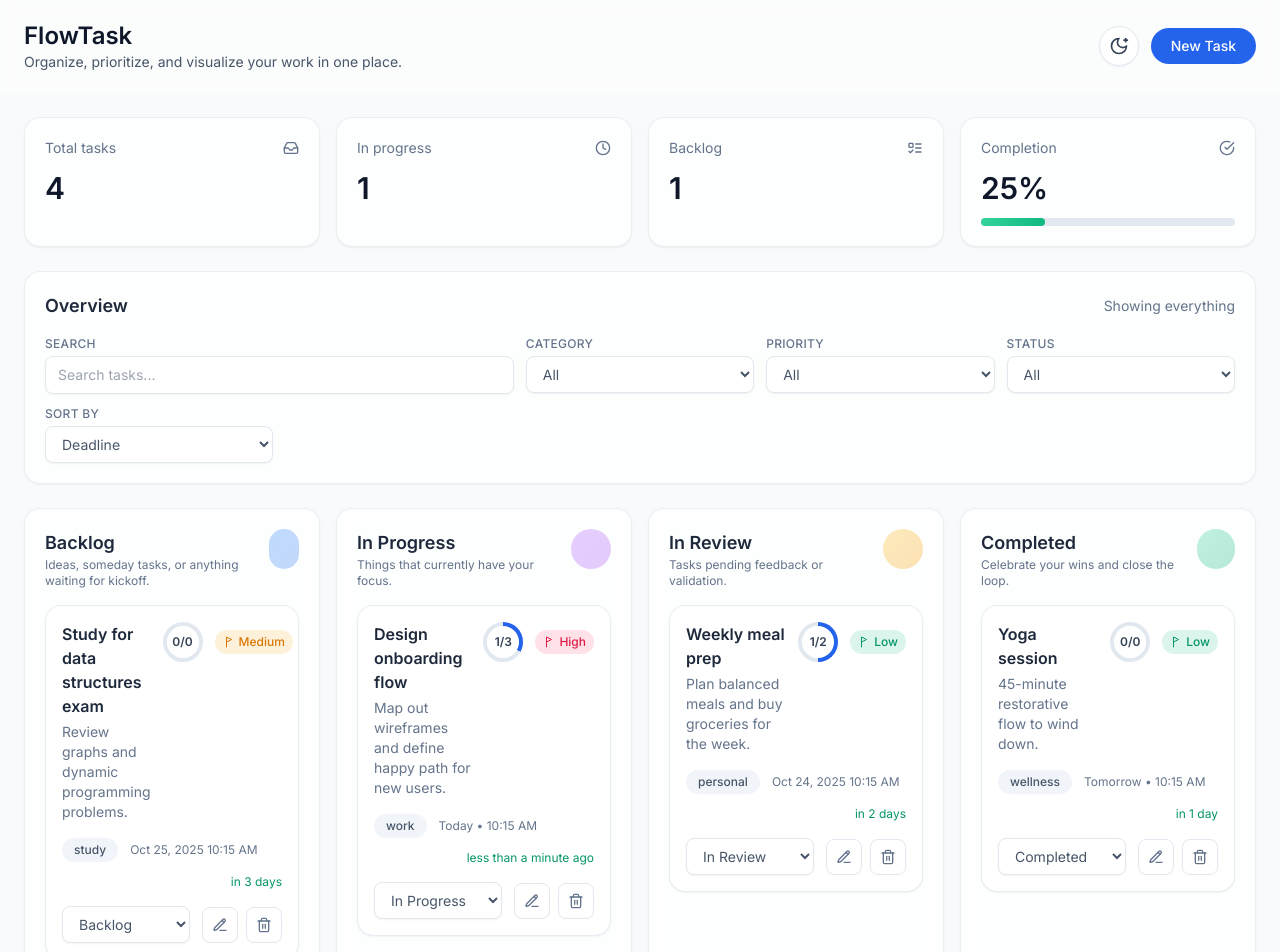
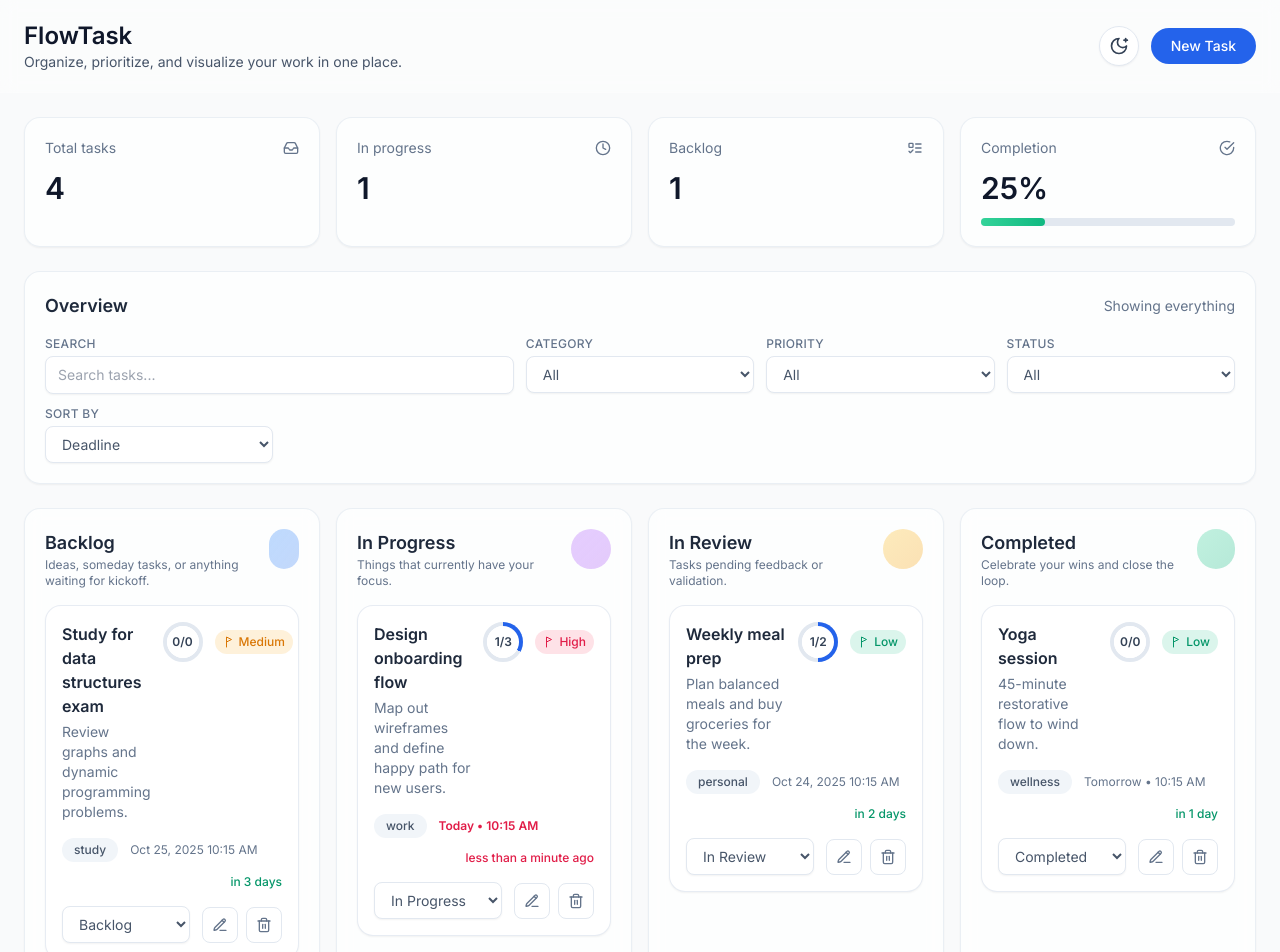
Before and after one commit to awang1020/Inbox-Calendar-AI, a Next.js app: page / in a window 1280 px wide. Shown: the top 952 px of the page. Built offline with nearby package versions, Linux system fonts and the light colour scheme.

Commit message:
Highlight overdue deadlines in red

```diff
--- a/components/task/TaskCard.tsx
+++ b/components/task/TaskCard.tsx
@@ -2,7 +2,7 @@
 
 import { useEffect, useMemo } from "react";
 import { FlagTriangleRight, PencilLine, Trash2 } from "lucide-react";
-import { formatDistanceToNow } from "date-fns";
+import { formatDistanceToNow, isPast, isValid } from "date-fns";
 import type { Task, TaskPriority } from "@/types/task";
 import { cn, formatDeadline } from "@/lib/utils";
 import { useSubtaskStore } from "@/store/useSubtaskStore";
@@ -39,9 +39,15 @@ export function TaskCard({ task, onEdit, onDelete, onStatusChange, onOpenSubtask
     };
   }, [subtasks]);
 
-  const deadlineDistance = task.deadline
-    ? formatDistanceToNow(new Date(task.deadline), { addSuffix: true })
-    : "Flexible";
+  const deadlineDate = task.deadline ? new Date(task.deadline) : null;
+  const isDeadlineValid = deadlineDate ? isValid(deadlineDate) : false;
+  const isOverdue = isDeadlineValid && deadlineDate ? isPast(deadlineDate) : false;
+
+  const deadlineDistance = isDeadlineValid && deadlineDate
+    ? formatDistanceToNow(deadlineDate, { addSuffix: true })
+    : task.deadline
+      ? "Invalid deadline"
+      : "Flexible";
 
   return (
     <article
@@ -90,8 +96,17 @@ export function TaskCard({ task, onEdit, onDelete, onStatusChange, onOpenSubtask
         <span className="rounded-full bg-slate-100 px-3 py-1 font-medium text-slate-600 dark:bg-slate-800 dark:text-slate-300">
           {task.category}
         </span>
-        <span>{formatDeadline(task.deadline)}</span>
-        <span className="ml-auto text-emerald-600 dark:text-emerald-400">{deadlineDistance}</span>
+        <span className={cn(isOverdue && "text-rose-600 dark:text-rose-400 font-semibold")}>
+          {formatDeadline(task.deadline)}
+        </span>
+        <span
+          className={cn(
+            "ml-auto font-medium",
+            isOverdue ? "text-rose-600 dark:text-rose-400" : "text-emerald-600 dark:text-emerald-400"
+          )}
+        >
+          {deadlineDistance}
+        </span>
       </div>
 
       <footer className="mt-4 flex items-center justify-between gap-3">
```
